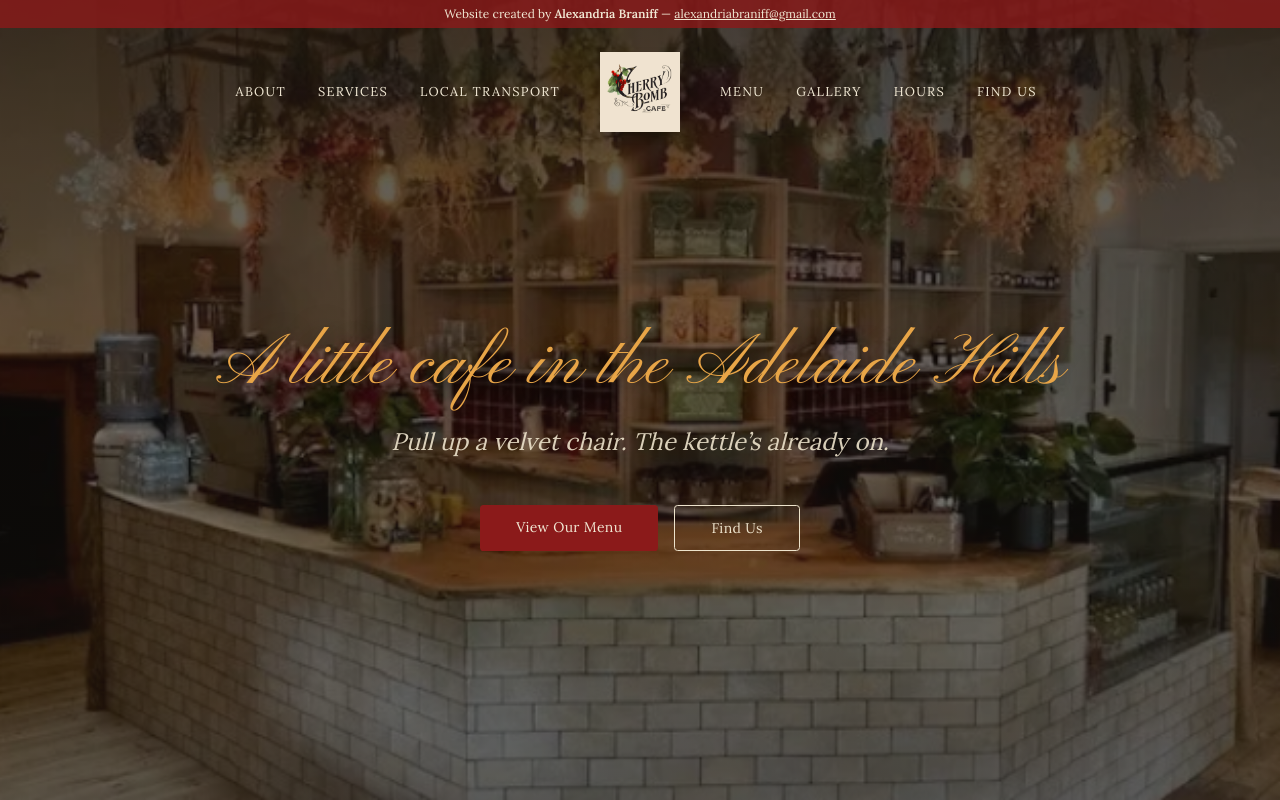
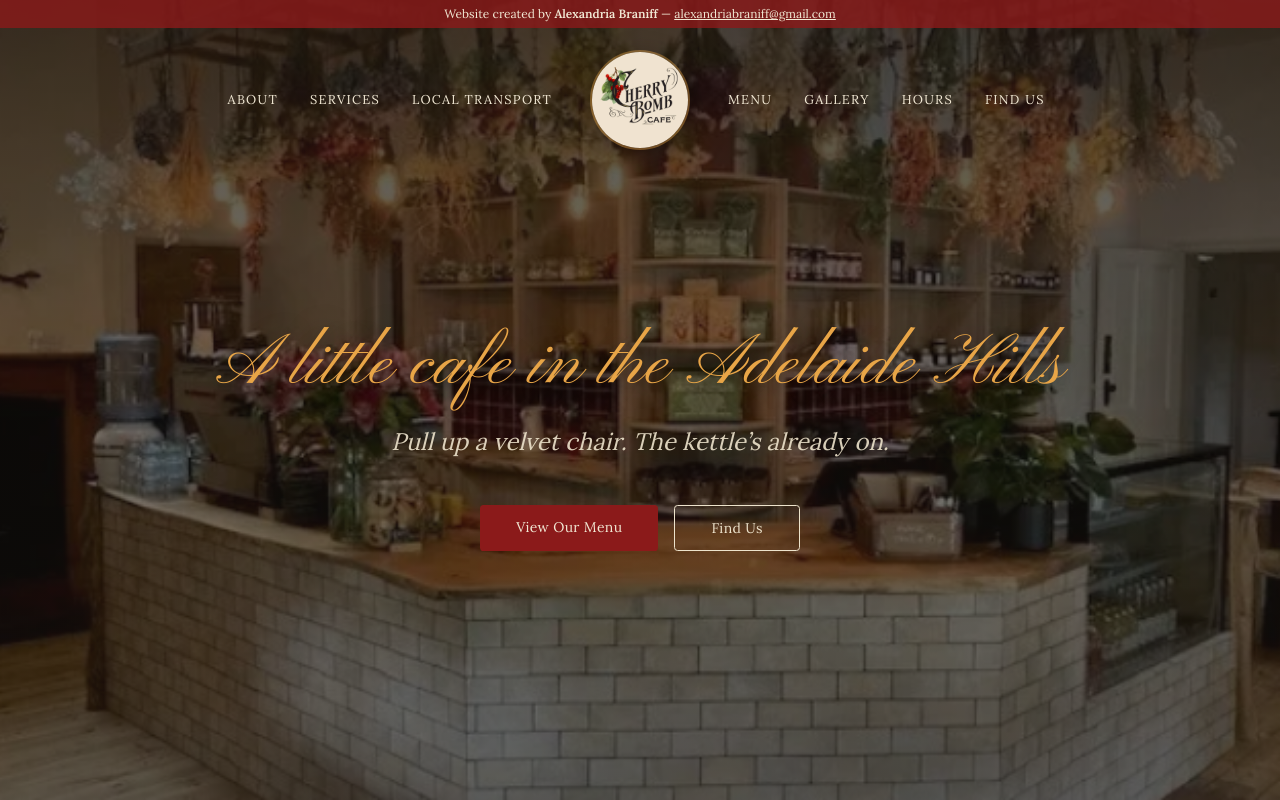
Before and after one commit to alexandriabraniff-dotcom/cherry-bomb-cafe, a Next.js app: page / in a window 1280 px wide. Shown: the top 800 px of the page. Built offline with nearby package versions, Linux system fonts and the light colour scheme.

Commit message:
Circular logo on hero nav with amber ring, revert to original logo

```diff
--- a/src/components/nav.tsx
+++ b/src/components/nav.tsx
@@ -76,14 +76,17 @@ export default function Nav() {
             ))}
           </div>
 
-          {/* Center logo */}
-          <Link href="/" className="mx-10 flex-shrink-0">
+          {/* Center logo — circular on hero */}
+          <Link
+            href="/"
+            className="mx-10 flex-shrink-0 rounded-full overflow-hidden shadow-[0_4px_24px_rgba(0,0,0,0.35)] ring-2 ring-[#E8A547]/40"
+          >
             <Image
               src="/images/logo.jpg"
               alt="Cherry Bomb Cafe"
-              width={100}
-              height={100}
-              className="h-20 w-auto object-contain drop-shadow-lg"
+              width={96}
+              height={96}
+              className="h-24 w-24 object-cover"
               priority
             />
           </Link>
@@ -101,13 +104,16 @@ export default function Nav() {
 
         {/* Mobile hero bar */}
         <div className="lg:hidden flex items-center justify-between px-6 py-5 pointer-events-auto">
-          <Link href="/">
+          <Link
+            href="/"
+            className="rounded-full overflow-hidden shadow-[0_4px_20px_rgba(0,0,0,0.3)] ring-2 ring-[#E8A547]/40"
+          >
             <Image
               src="/images/logo.jpg"
               alt="Cherry Bomb Cafe"
-              width={80}
-              height={80}
-              className="h-14 w-auto object-contain drop-shadow-lg"
+              width={56}
+              height={56}
+              className="h-14 w-14 object-cover"
               priority
             />
           </Link>
```
Also changed, not shown: public/images/logo.png (added).
